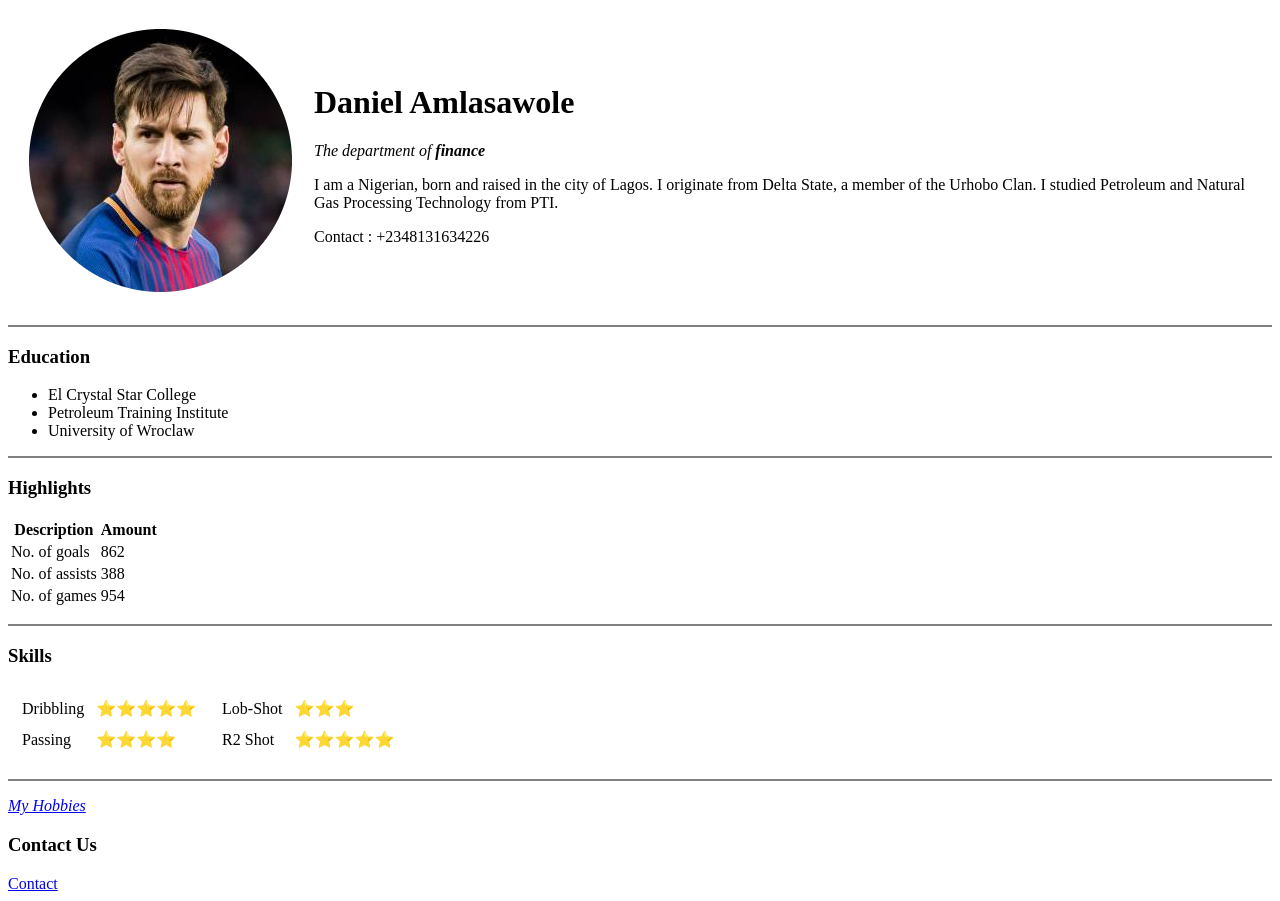
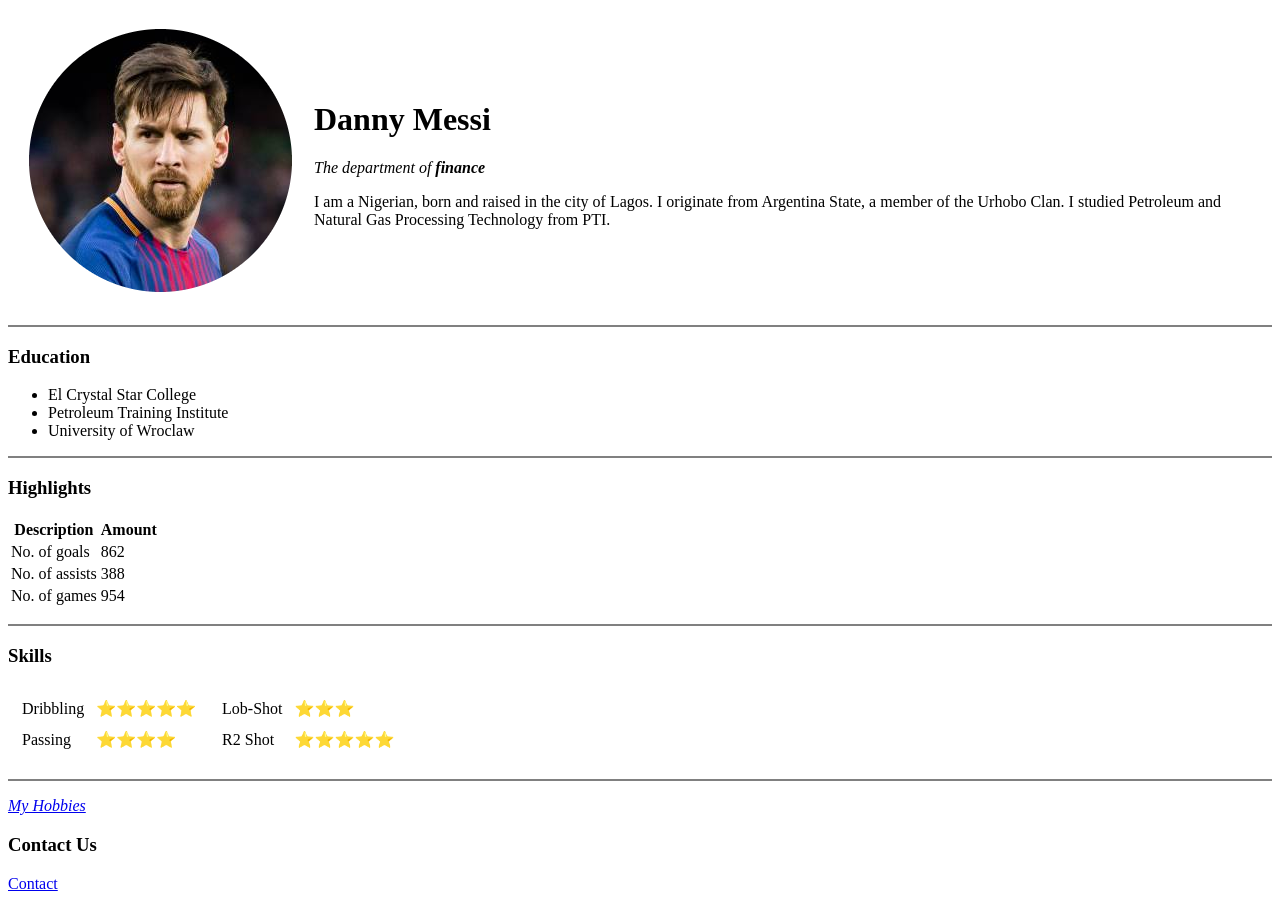
Before and after one commit to danny6066/Messi, a plain HTML site: page index.html in a window 1280 px wide. Drawn offline with Linux system fonts and the light colour scheme.

Commit message:
Update index.html

```diff
--- a/index.html
+++ b/index.html
@@ -8,10 +8,10 @@
     <table cellspacing="20">
         <tr>
             <td><img src="Messi.png" alt="Picture of Messi"></td>
-            <td><h1>Daniel Amlasawole</h1>
+            <td><h1>Danny Messi</h1>
                 <p><em>The department of <strong>finance</strong></em></p>
-                <p>I am a Nigerian, born and raised in the city of Lagos. I originate from Delta State, a member of the Urhobo Clan. I studied Petroleum and Natural Gas Processing Technology from PTI.</p>
-                <P>Contact : +2348131634226</P></td>
+                <p>I am a Nigerian, born and raised in the city of Lagos. I originate from Argentina State, a member of the Urhobo Clan. I studied Petroleum and Natural Gas Processing Technology from PTI.</p>
+                </td>
         </tr>
     </table>
     <hr size="2" noshade>
```
